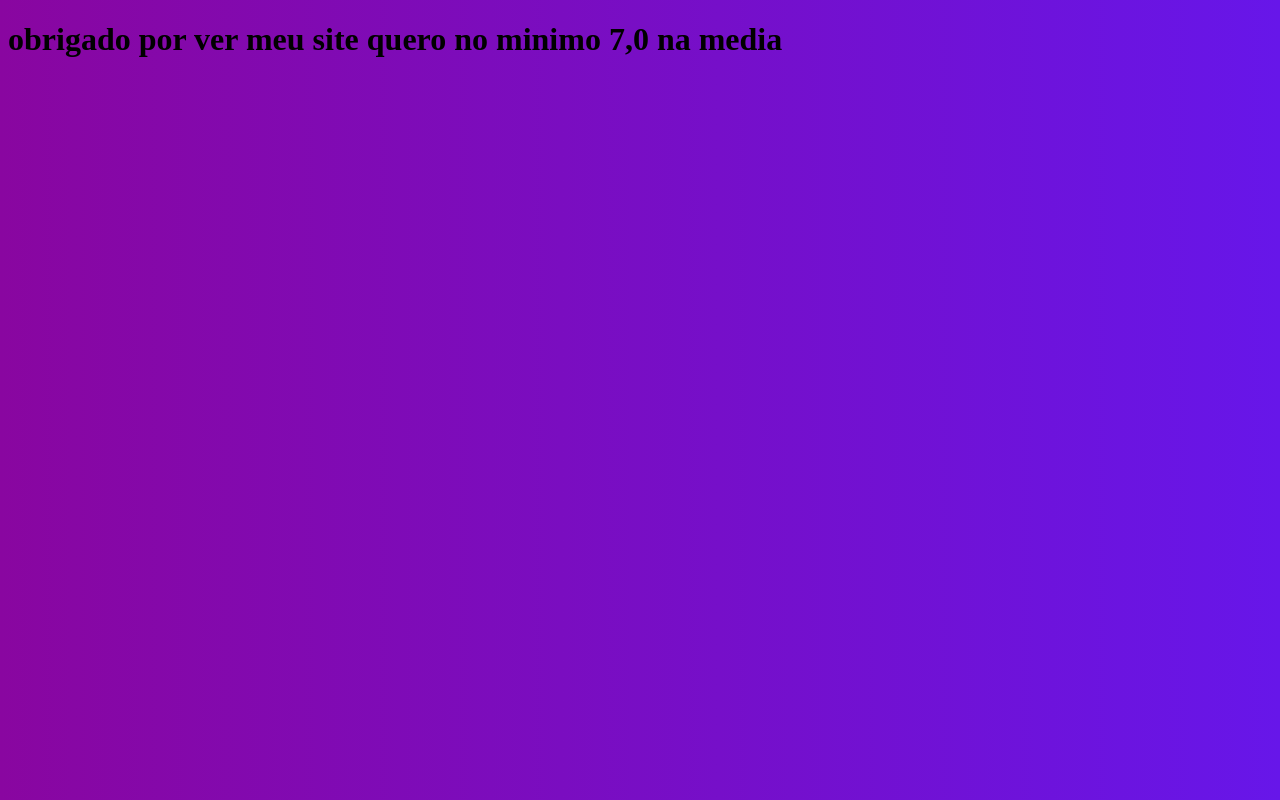
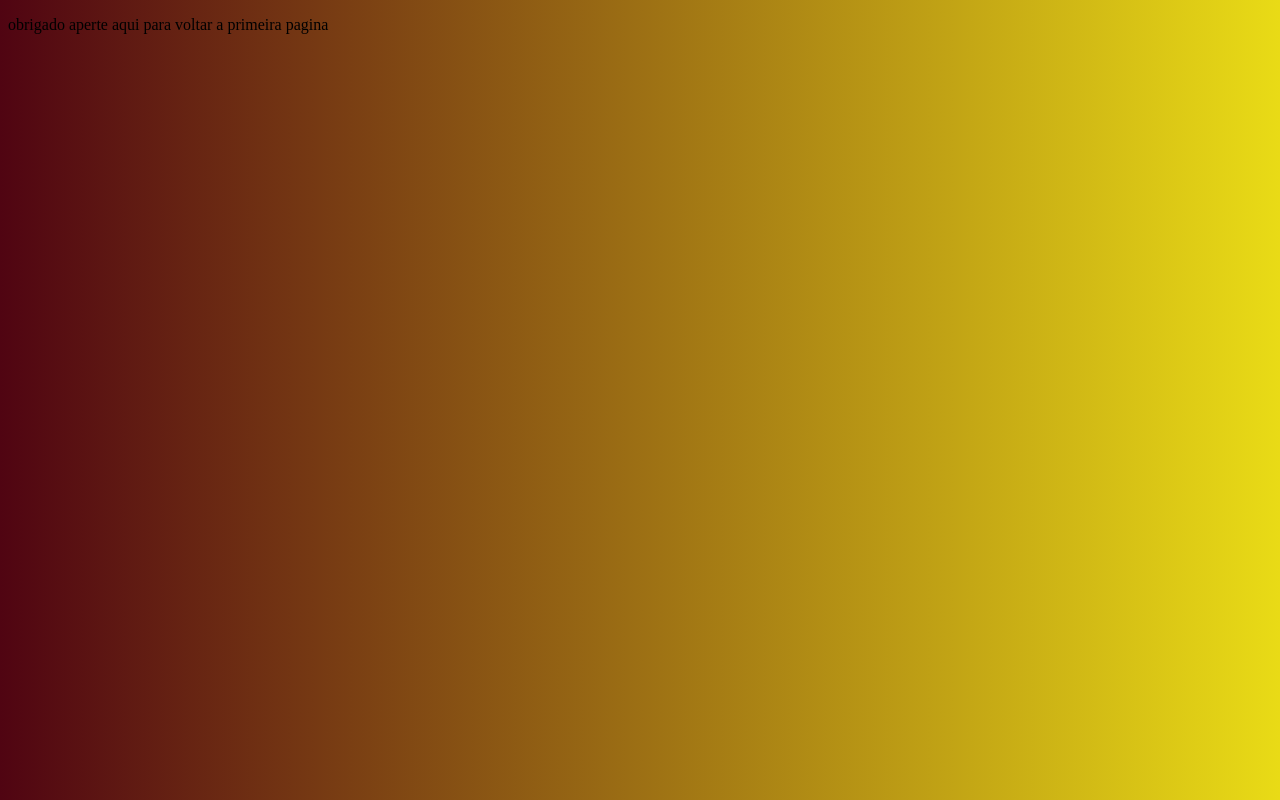
Before and after one commit to brennowellington/projeto01, a plain HTML site: page pagina03.html in a window 1280 px wide. Drawn offline with Linux system fonts and the light colour scheme.

Commit message:
mudei a cor e mais coisas basicas

```diff
--- a/pagina03.html
+++ b/pagina03.html
@@ -7,7 +7,7 @@
     <link rel="stylesheet" href="style.css">
 </head>
 <body>
-    <h1>obrigado  por ver meu site quero no minimo 7,0 na media </h1>
-
+<p>obrigado aperte aqui para voltar a primeira pagina </p>
+<p><a href="index.html"></a></p>
 </body>
 </html>
--- a/style.css
+++ b/style.css
@@ -3,5 +3,5 @@
 
 body {
 
-background-image: linear-gradient(to right ,rgb(137, 6, 160) ,rgb(103, 22, 233) );
+background-image: linear-gradient(to right ,rgb(80, 4, 18) ,rgb(233, 219, 22) );
 }
```
